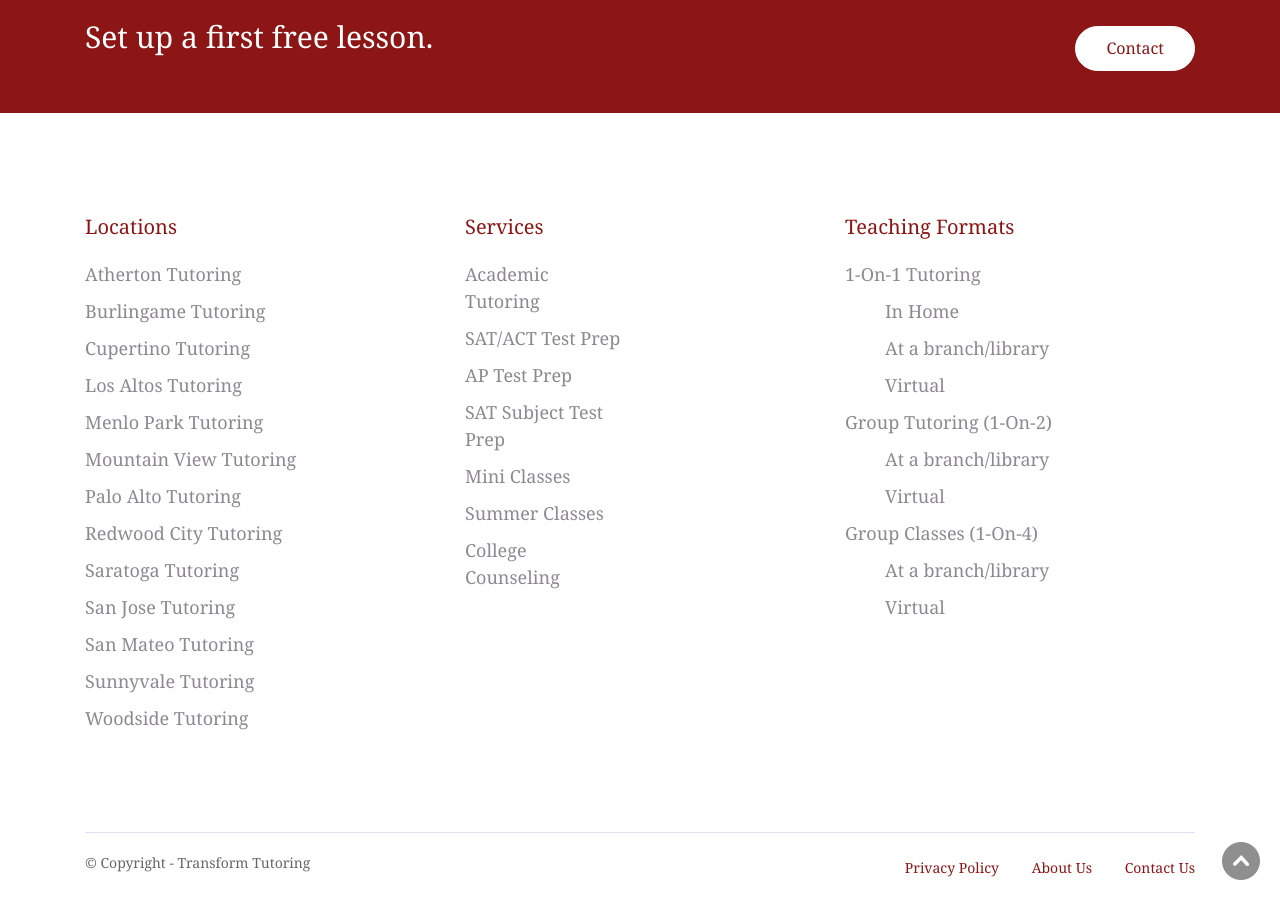
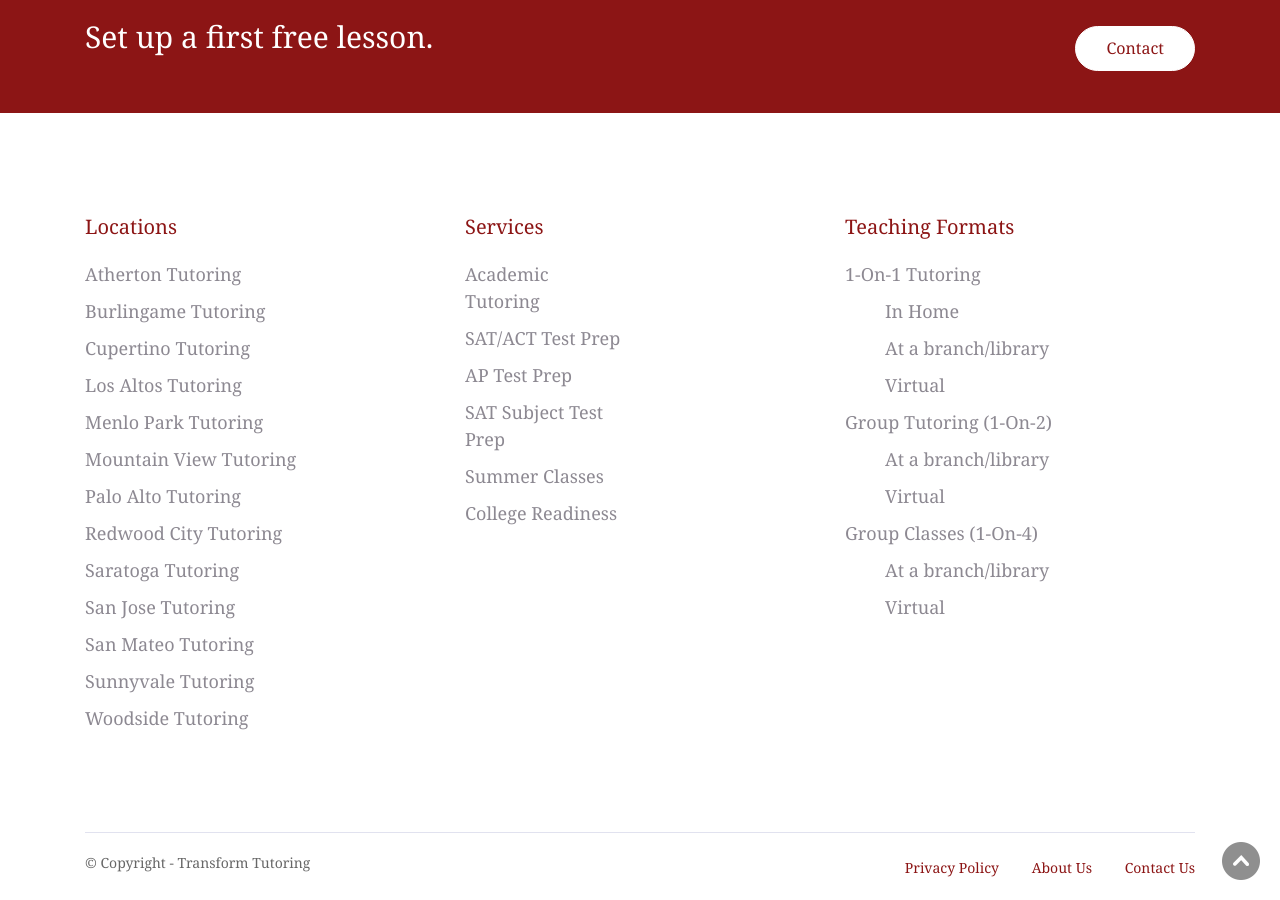
Before and after one commit to transformtutoring/transformtutoring.github.io, a Jekyll site: the page built from index.html, in a window 1280 px wide and 900 px high, scrolled down 3468 px. Built offline with Jekyll 4.4.1, drawn with Linux system fonts in a browser that asks for light colours; comment, search, counter and statistics services are not loaded; some of the changed lines change nothing that is shown.

Commit message:
services links

```diff
--- a/_includes/footer.html
+++ b/_includes/footer.html
@@ -50,19 +50,19 @@
                         <!-- LOCATIONS -->
                         <h4 class="footer-title heading-4">Locations</h4>
                         <ul class="footer-category list-inline">
-                            <li><a href="/../_posts/2020-04-13-atherthon.markdown">Atherton Tutoring</a></li>
-                            <li><a href="transformtutoring.org/burlingame">Burlingame Tutoring</a></li>
-                            <li><a href="transformtutoring.org/cupertino">Cupertino Tutoring</a></li>
-                            <li><a href="transformtutoring.org/los-altos">Los Altos Tutoring</a></li>
-                            <li><a href="transformtutoring.org/menlo-park">Menlo Park Tutoring</a></li>
-                            <li><a href="transformtutoring.org/mountain-view">Mountain View Tutoring</a></li>
-                            <li><a href="transformtutoring.org/palo-alto">Palo Alto Tutoring</a></li>
-                            <li><a href="transformtutoring.org/redwood-city">Redwood City Tutoring</a></li>
-                            <li><a href="transformtutoring.org/saratoga">Saratoga Tutoring</a></li>
-                            <li><a href="transformtutoring.org/san-jose">San Jose Tutoring</a></li>
-                            <li><a href="transformtutoring.org/san-mateo">San Mateo Tutoring</a></li>
-                            <li><a href="transformtutoring.org/sunnyvale">Sunnyvale Tutoring</a></li>
-                            <li><a href="transformtutoring.org/woodside">Woodside Tutoring</a></li>
+                            <li><a href="/atherton">Atherton Tutoring</a></li>
+                            <li><a href="/burlingame">Burlingame Tutoring</a></li>
+                            <li><a href="/cupertino">Cupertino Tutoring</a></li>
+                            <li><a href="/los-altos">Los Altos Tutoring</a></li>
+                            <li><a href="/menlo-park">Menlo Park Tutoring</a></li>
+                            <li><a href="/mountain-view">Mountain View Tutoring</a></li>
+                            <li><a href="/palo-alto">Palo Alto Tutoring</a></li>
+                            <li><a href="/redwood-city">Redwood City Tutoring</a></li>
+                            <li><a href="/saratoga">Saratoga Tutoring</a></li>
+                            <li><a href="/san-jose">San Jose Tutoring</a></li>
+                            <li><a href="/san-mateo">San Mateo Tutoring</a></li>
+                            <li><a href="/sunnyvale">Sunnyvale Tutoring</a></li>
+                            <li><a href="/woodside">Woodside Tutoring</a></li>
                         </ul>
                     </div>
 
@@ -90,13 +90,12 @@
                     <div class="footer-widget">
                         <h4 class="footer-title heading-4">Services</h4>
                         <ul class="footer-category list-inline">
-                            <li><a href="#">Academic Tutoring</a></li>
-                            <li><a href="#">SAT/ACT Test Prep</a></li>
-                            <li><a href="#">AP Test Prep</a></li>
-                            <li><a href="#">SAT Subject Test Prep</a></li>
-                            <li><a href="#">Mini Classes</a></li>
-                            <li><a href="#">Summer Classes</a></li>
-                            <li><a href="#">College Counseling</a></li>
+                            <li><a href="/academictutoring">Academic Tutoring</a></li>
+                            <li><a href="/satact">SAT/ACT Test Prep</a></li>
+                            <li><a href="/aptests">AP Test Prep</a></li>
+                            <li><a href="/satsubjecttests">SAT Subject Test Prep</a></li>
+                            <li><a href="/classes">Summer Classes</a></li>
+                            <li><a href="/collegereadiness">College Readiness</a></li>
 
                         </ul>
                     </div>
```
Also changed, not shown: 1 other file.
